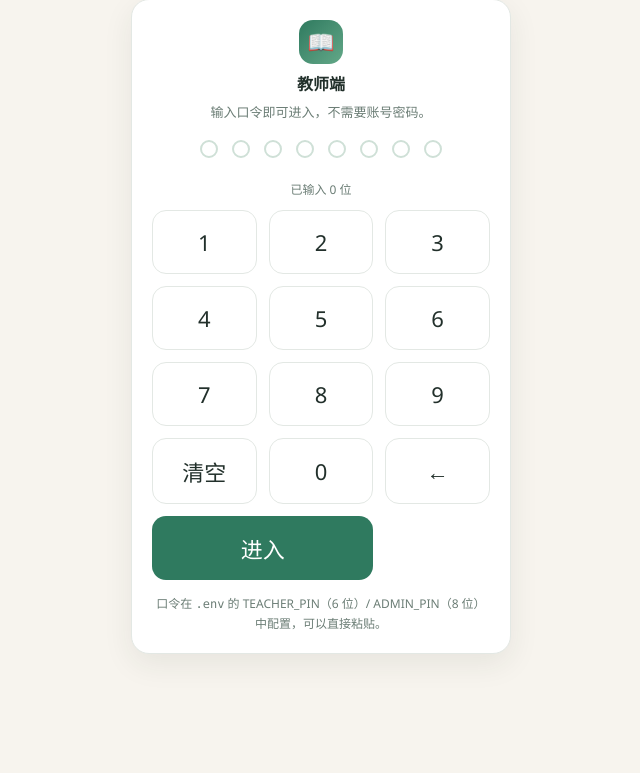
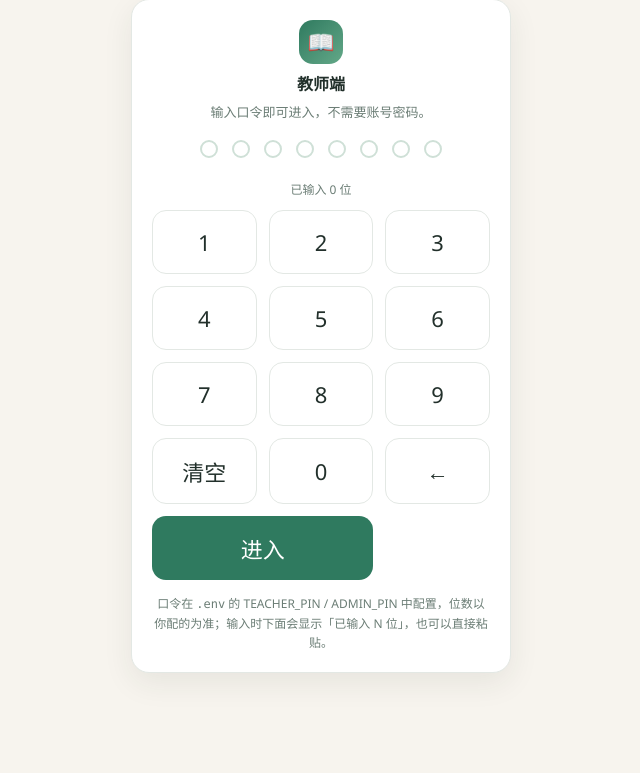
Before and after one commit to fems-rgb/reading-AI, a FastAPI app: page /teacher in a window 1280 px wide. Shown: the part 65-838 px from the top of the page, without its empty margins (319-959 px from the left). Before the commit the page ends 719 px from the top, so only its background shows below. Run offline with FastAPI, Linux system fonts and the light colour scheme; some libraries are stand-ins or nearby versions.

Commit message:
登录页提示不再写死口令位数
默认 .env 是 4 位口令，实际部署可能改成 6 位或 8 位，
页面上写死"6 位/8 位"会让新装的人照着输还登不进去。
- 提示改成"位数以你配的为准，输入时会显示已输入几位"
- 失败提示改成"这次只收到 N 位"，少输一眼就能看出来

```diff
--- a/app/web/templates/login.html
+++ b/app/web/templates/login.html
@@ -19,7 +19,7 @@
     <button data-key="clear">清空</button><button data-key="0">0</button><button data-key="back">←</button>
     <button class="wide" data-key="ok" style="background:var(--primary);color:#fff;border:none">进入</button>
   </div>
-  <p class="small muted" style="margin-top:14px">口令在 <span class="mono">.env</span> 的 TEACHER_PIN（6 位）/ ADMIN_PIN（8 位）中配置，可以直接粘贴。</p>
+  <p class="small muted" style="margin-top:14px">口令在 <span class="mono">.env</span> 的 TEACHER_PIN / ADMIN_PIN 中配置，位数以你配的为准；输入时下面会显示「已输入 N 位」，也可以直接粘贴。</p>
 </div>
 {% endblock %}
 {% block scripts %}
@@ -46,7 +46,7 @@
       location.href = '/teacher';
     } catch (error) {
       const message = error.message && error.message.includes('口令不对')
-        ? `口令不对（已输入 ${tried} 位）。核对 .env 里的 TEACHER_PIN / ADMIN_PIN`
+        ? `口令不对（这次只收到 ${tried} 位）。口令位数以 .env 的 TEACHER_PIN / ADMIN_PIN 为准，位数不够会一直判错`
         : error.message;
       toast(message);
       pin = '';
```
